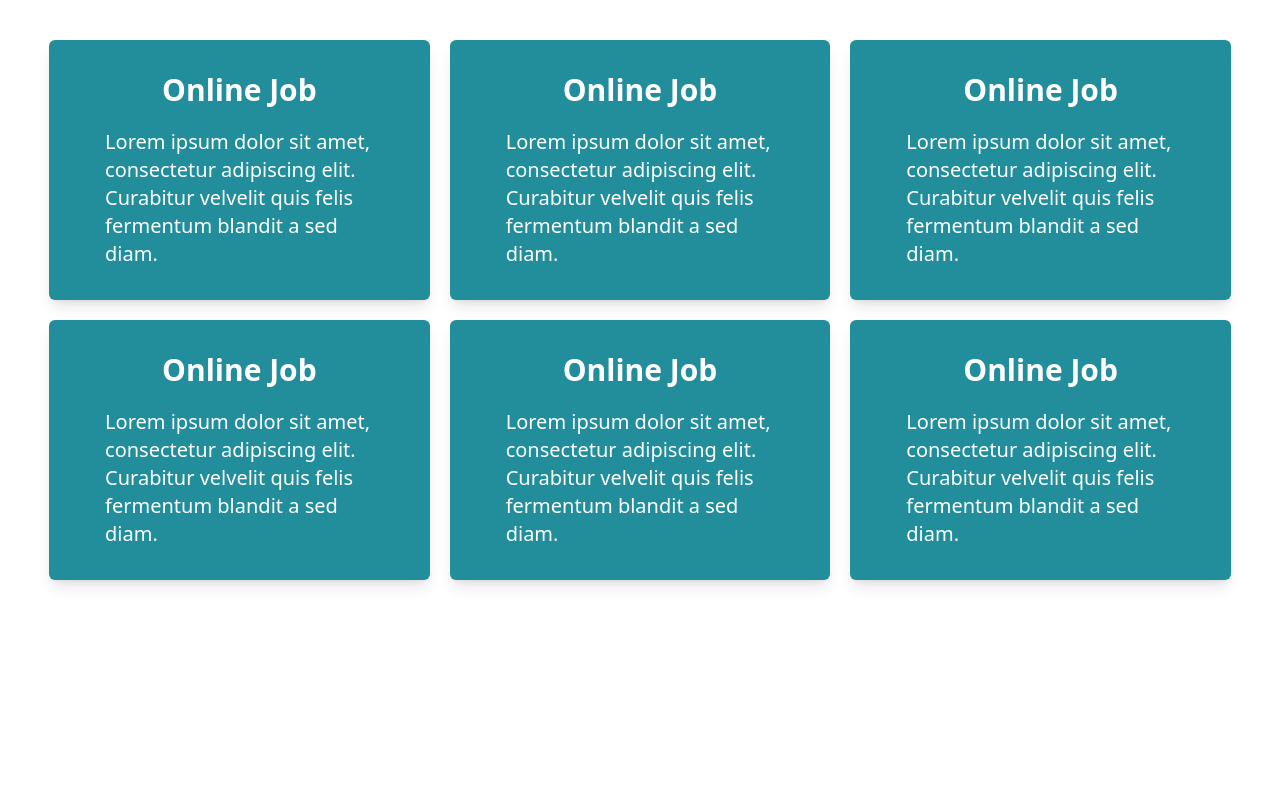
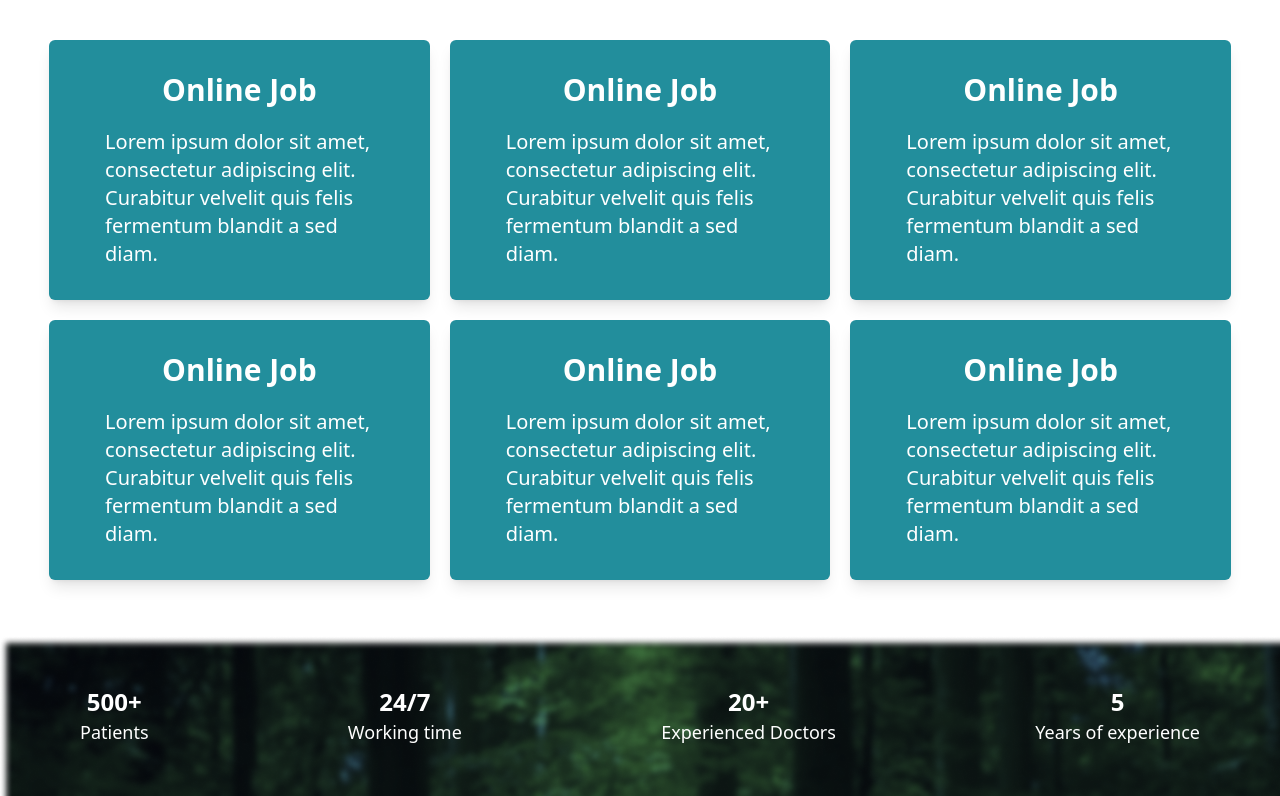
Before and after one commit to the-coder-kalisa/siloam-pharmacy, a React (Vite) app: page / in a window 1280 px wide. Shown: the part 1470-2266 px from the top of the page. Before the commit the page ends 2106 px from the top, so only its background shows below. Built offline with nearby package versions, Linux system fonts and the light colour scheme.

Commit message:
second page

```diff
--- a/src/App.tsx
+++ b/src/App.tsx
@@ -1,5 +1,6 @@
 import React from "react";
 import FirstPage from "./components/FirstPage";
+import FouthPage from "./components/FouthPage";
 import Navbar from "./components/Navbar";
 import SecondPage from "./components/SecondPage";
 import ThirdPage from "./components/ThirdPage";
@@ -11,6 +12,7 @@ const App: React.FC = () => {
       <FirstPage />
       <SecondPage />
       <ThirdPage />
+      <FouthPage />
     </div>
   );
 }
--- /dev/null
+++ b/src/components/FouthPage.tsx
@@ -0,0 +1,30 @@
+import React from "react";
+import background from "../images/screen.png";
+const FouthPage: React.FC = () => {
+  interface Pross {
+    title: string | number;
+    para: string;
+  }
+  const paragra: Pross[] = [
+    { title: "500+", para: "Patients" },
+    { title: "24/7", para: " Working time" },
+    { title: "20+", para: "Experienced Doctors" },
+    { title: 5, para: "Years of experience" },
+  ];
+  return (
+    <div
+      style={{ background: `url(${background})` }}
+
+      className="w-full flex items-center bg-center bg-cover text-white h-[10rem] justify-between px-20"
+    >
+      {paragra.map((par, index) => (
+        <div key={index} className="flex flex-col items-center">
+          <h1 className="font-bold text-2xl">{par.title}</h1>
+          <p className="font-medium text-lg">{par.para}</p>
+        </div>
+      ))}
+    </div>
+  );
+};
+
+export default FouthPage;
```
Also changed, not shown: src/images/screen.png (added).
